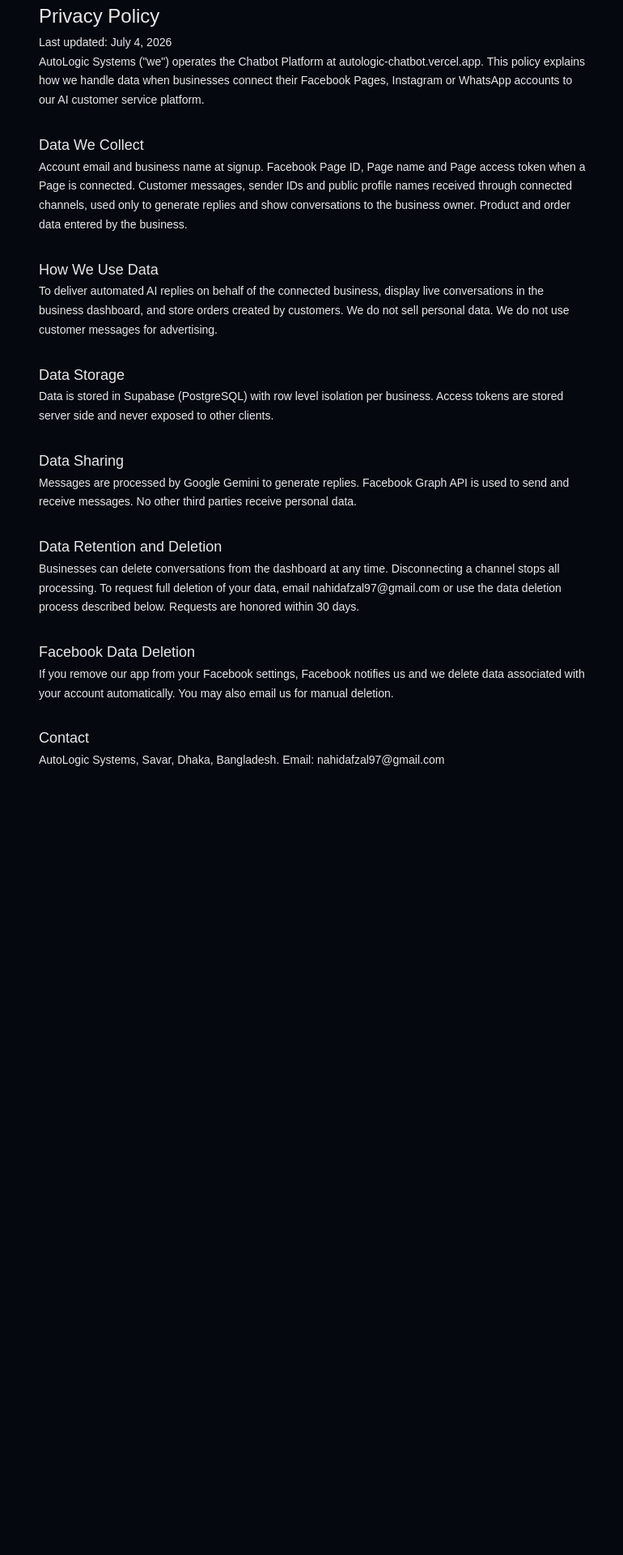
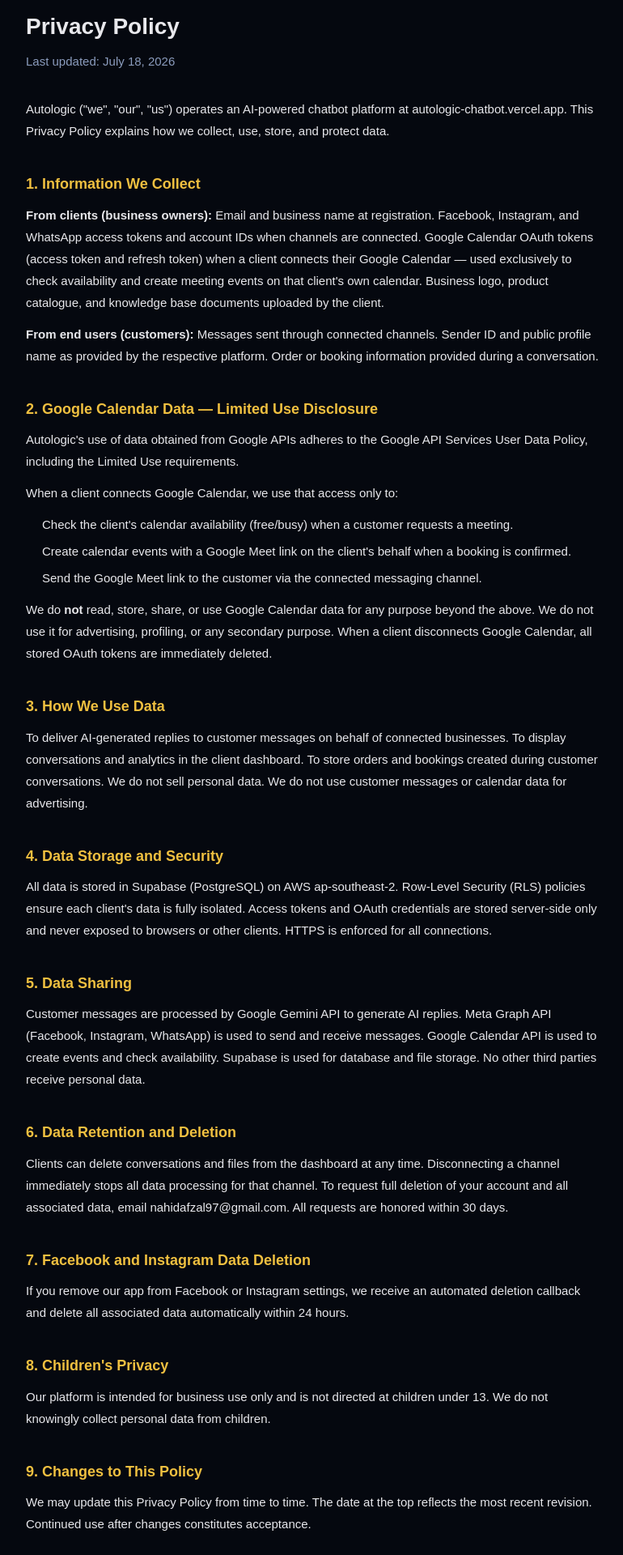
Before and after one commit to Afzalnahid/autologic-chatbot, a Next.js app: page /privacy in a window 1280 px wide. Shown: the part 40-1960 px from the top of the page at 81% size, without its empty margins (252-1022 px from the left). Before the commit the page ends 1031 px from the top, so only its background shows below. Built offline with nearby package versions, Linux system fonts and the light colour scheme.

Commit message:
Update page.js

```diff
--- a/src/app/privacy/page.js
+++ b/src/app/privacy/page.js
@@ -1,28 +1,47 @@
-export const metadata = { title: "Privacy Policy - Chatbot Platform" };
+export const metadata = { title: "Privacy Policy - Autologic" };
 
 export default function Privacy() {
-  const S = { maxWidth: 720, margin: "0 auto", padding: "40px 20px", color: "#e8e8ec", fontFamily: "sans-serif", lineHeight: 1.7, fontSize: 14 };
-  const H = { fontSize: 18, marginTop: 28 };
+  const S = { maxWidth: 760, margin: "0 auto", padding: "48px 24px", color: "#e8e8ec", fontFamily: "sans-serif", lineHeight: 1.8, fontSize: 15 };
+  const H2 = { fontSize: 18, fontWeight: 600, marginTop: 36, marginBottom: 8, color: "#f0c040" };
+  const P = { marginBottom: 12 };
   return (
     <div style={{ background: "#05080f", minHeight: "100vh" }}>
       <div style={S}>
-        <h1 style={{ fontSize: 24 }}>Privacy Policy</h1>
-        <p>Last updated: July 4, 2026</p>
-        <p>AutoLogic Systems ("we") operates the Chatbot Platform at autologic-chatbot.vercel.app. This policy explains how we handle data when businesses connect their Facebook Pages, Instagram or WhatsApp accounts to our AI customer service platform.</p>
-        <h2 style={H}>Data We Collect</h2>
-        <p>Account email and business name at signup. Facebook Page ID, Page name and Page access token when a Page is connected. Customer messages, sender IDs and public profile names received through connected channels, used only to generate replies and show conversations to the business owner. Product and order data entered by the business.</p>
-        <h2 style={H}>How We Use Data</h2>
-        <p>To deliver automated AI replies on behalf of the connected business, display live conversations in the business dashboard, and store orders created by customers. We do not sell personal data. We do not use customer messages for advertising.</p>
-        <h2 style={H}>Data Storage</h2>
-        <p>Data is stored in Supabase (PostgreSQL) with row level isolation per business. Access tokens are stored server side and never exposed to other clients.</p>
-        <h2 style={H}>Data Sharing</h2>
-        <p>Messages are processed by Google Gemini to generate replies. Facebook Graph API is used to send and receive messages. No other third parties receive personal data.</p>
-        <h2 style={H}>Data Retention and Deletion</h2>
-        <p>Businesses can delete conversations from the dashboard at any time. Disconnecting a channel stops all processing. To request full deletion of your data, email nahidafzal97@gmail.com or use the data deletion process described below. Requests are honored within 30 days.</p>
-        <h2 style={H}>Facebook Data Deletion</h2>
-        <p>If you remove our app from your Facebook settings, Facebook notifies us and we delete data associated with your account automatically. You may also email us for manual deletion.</p>
-        <h2 style={H}>Contact</h2>
-        <p>AutoLogic Systems, Savar, Dhaka, Bangladesh. Email: nahidafzal97@gmail.com</p>
+        <h1 style={{ fontSize: 28, fontWeight: 700, marginBottom: 4 }}>Privacy Policy</h1>
+        <p style={{ color: "#8b9cbd", marginBottom: 32 }}>Last updated: July 18, 2026</p>
+        <p style={P}>Autologic ("we", "our", "us") operates an AI-powered chatbot platform at autologic-chatbot.vercel.app. This Privacy Policy explains how we collect, use, store, and protect data.</p>
+        <h2 style={H2}>1. Information We Collect</h2>
+        <p style={P}><strong>From clients (business owners):</strong> Email and business name at registration. Facebook, Instagram, and WhatsApp access tokens and account IDs when channels are connected. Google Calendar OAuth tokens (access token and refresh token) when a client connects their Google Calendar — used exclusively to check availability and create meeting events on that client's own calendar. Business logo, product catalogue, and knowledge base documents uploaded by the client.</p>
+        <p style={P}><strong>From end users (customers):</strong> Messages sent through connected channels. Sender ID and public profile name as provided by the respective platform. Order or booking information provided during a conversation.</p>
+        <h2 style={H2}>2. Google Calendar Data — Limited Use Disclosure</h2>
+        <p style={P}>Autologic's use of data obtained from Google APIs adheres to the Google API Services User Data Policy, including the Limited Use requirements.</p>
+        <p style={P}>When a client connects Google Calendar, we use that access only to:</p>
+        <ul style={{ paddingLeft: 20, marginBottom: 12 }}>
+          <li style={{ marginBottom: 6 }}>Check the client's calendar availability (free/busy) when a customer requests a meeting.</li>
+          <li style={{ marginBottom: 6 }}>Create calendar events with a Google Meet link on the client's behalf when a booking is confirmed.</li>
+          <li style={{ marginBottom: 6 }}>Send the Google Meet link to the customer via the connected messaging channel.</li>
+        </ul>
+        <p style={P}>We do <strong>not</strong> read, store, share, or use Google Calendar data for any purpose beyond the above. We do not use it for advertising, profiling, or any secondary purpose. When a client disconnects Google Calendar, all stored OAuth tokens are immediately deleted.</p>
+        <h2 style={H2}>3. How We Use Data</h2>
+        <p style={P}>To deliver AI-generated replies to customer messages on behalf of connected businesses. To display conversations and analytics in the client dashboard. To store orders and bookings created during customer conversations. We do not sell personal data. We do not use customer messages or calendar data for advertising.</p>
+        <h2 style={H2}>4. Data Storage and Security</h2>
+        <p style={P}>All data is stored in Supabase (PostgreSQL) on AWS ap-southeast-2. Row-Level Security (RLS) policies ensure each client's data is fully isolated. Access tokens and OAuth credentials are stored server-side only and never exposed to browsers or other clients. HTTPS is enforced for all connections.</p>
+        <h2 style={H2}>5. Data Sharing</h2>
+        <p style={P}>Customer messages are processed by Google Gemini API to generate AI replies. Meta Graph API (Facebook, Instagram, WhatsApp) is used to send and receive messages. Google Calendar API is used to create events and check availability. Supabase is used for database and file storage. No other third parties receive personal data.</p>
+        <h2 style={H2}>6. Data Retention and Deletion</h2>
+        <p style={P}>Clients can delete conversations and files from the dashboard at any time. Disconnecting a channel immediately stops all data processing for that channel. To request full deletion of your account and all associated data, email nahidafzal97@gmail.com. All requests are honored within 30 days.</p>
+        <h2 style={H2}>7. Facebook and Instagram Data Deletion</h2>
+        <p style={P}>If you remove our app from Facebook or Instagram settings, we receive an automated deletion callback and delete all associated data automatically within 24 hours.</p>
+        <h2 style={H2}>8. Children's Privacy</h2>
+        <p style={P}>Our platform is intended for business use only and is not directed at children under 13. We do not knowingly collect personal data from children.</p>
+        <h2 style={H2}>9. Changes to This Policy</h2>
+        <p style={P}>We may update this Privacy Policy from time to time. The date at the top reflects the most recent revision. Continued use after changes constitutes acceptance.</p>
+        <h2 style={H2}>10. Contact</h2>
+        <p style={P}><strong>Autologic</strong> · Savar, Dhaka, Bangladesh<br/>Email: <a href="mailto:nahidafzal97@gmail.com" style={{ color: "#f0c040" }}>nahidafzal97@gmail.com</a></p>
+        <div style={{ marginTop: 48, padding: "16px 20px", background: "rgba(240,192,64,0.06)", borderRadius: 8, border: "1px solid rgba(240,192,64,0.15)", fontSize: 13, color: "#8b9cbd" }}>
+          Autologic's use of information received from Google APIs will adhere to the{" "}
+          <a href="https://developers.google.com/terms/api-services-user-data-policy" target="_blank" rel="noreferrer" style={{ color: "#f0c040" }}>Google API Services User Data Policy</a>, including the Limited Use requirements.
+        </div>
       </div>
     </div>
   );
```
